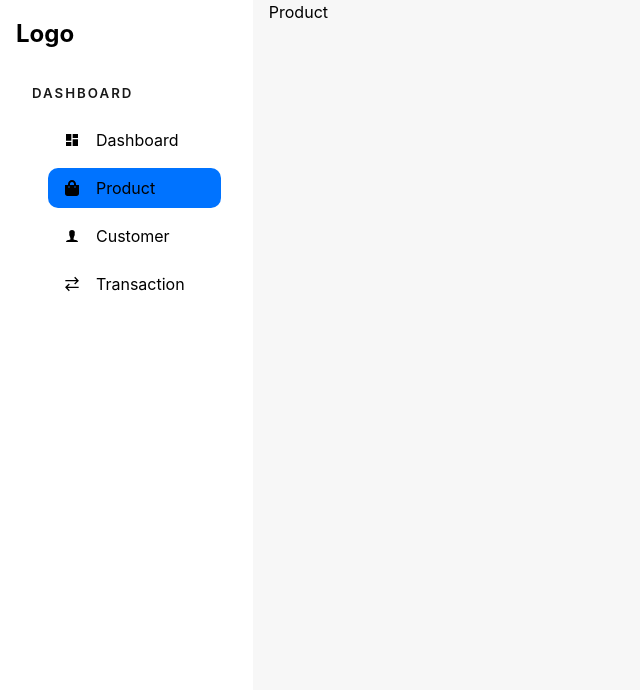
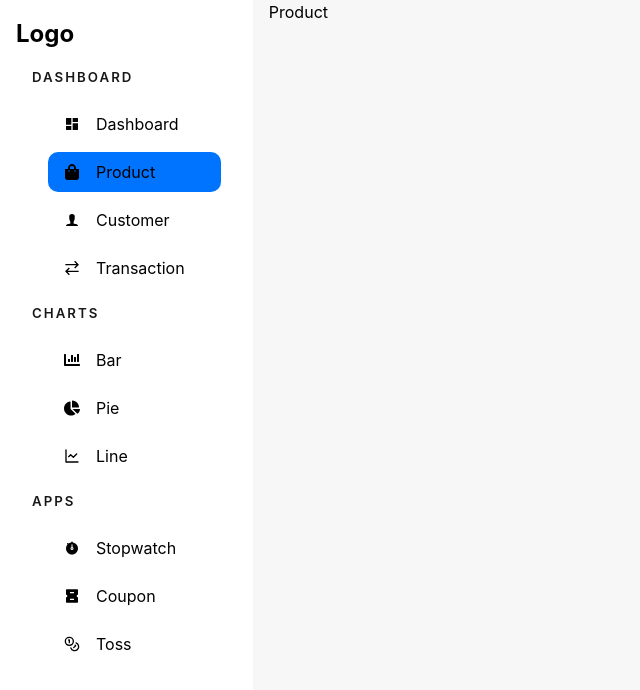
Before and after one commit to niks-nikhil-anand/React-Admin-Dashboard-with-Charts, a React (Vite) app: page /admin/product in a window 1280 px wide. Shown: the top 690 px of the page, without its empty margins (0-640 px from the left). Built offline with nearby package versions, Linux system fonts and the light colour scheme.

Commit message:
Admin SideBar is completed

```diff
--- a/src/component/AdminSideBar.tsx
+++ b/src/component/AdminSideBar.tsx
@@ -1,11 +1,13 @@
 import { IconType } from "react-icons";
 import {Link ,Location , useLocation} from 'react-router-dom'
-import { MdDashboard , MdProductionQuantityLimits } from "react-icons/md";
-import { FaShoppingBag } from "react-icons/fa";
+import { MdDashboard } from "react-icons/md";
+import { FaShoppingBag , FaChartBar , FaChartPie } from "react-icons/fa";
 import { IoIosPerson } from "react-icons/io";
 import { GrTransaction } from "react-icons/gr";
-
-
+import { LuLineChart } from "react-icons/lu";
+import { IoStopwatch } from "react-icons/io5";
+import { RiCoupon5Fill } from "react-icons/ri";
+import { LuCoins } from "react-icons/lu";
 
 
 const AdminSideBar = () => {
@@ -13,7 +15,18 @@ const AdminSideBar = () => {
   return (
     <aside>
       <h2>Logo</h2>
-      <div>
+      <Dashboard location={location} />
+      <Charts location={location} />
+      <Apps location={location} />
+    </aside>
+  )
+};
+
+
+// Dashboard component
+
+const Dashboard = ({location} : {location : Location}) => (
+  <div>
         <h5>Dashboard</h5>
         <ul>
           <Li
@@ -42,9 +55,65 @@ const AdminSideBar = () => {
           />
         </ul>
       </div>
-    </aside>
-  )
-};
+)
+
+// Charts Components
+
+const Charts = ({location} : {location : Location}) =>(
+      <div>
+        <h5>Charts</h5>
+        <ul>
+          <Li
+          url="/admin/chart/bar"
+          text="Bar"
+          Icon={FaChartBar}
+          location={location}
+          />
+          <Li
+          url="/admin/chart/pie"
+          text="Pie"
+          Icon={FaChartPie}
+          location={location}
+          />
+          <Li
+          url="/admin/chart/line"
+          text="Line"
+          Icon={LuLineChart}
+          location={location}
+          />
+
+        </ul>
+      </div>
+)
+
+// Addons Apps
+
+const Apps = ({location} : {location : Location})=> (
+  <div>
+        <h5>Apps</h5>
+        <ul>
+          <Li
+          url="/admin/app/stopwatch"
+          text="Stopwatch"
+          Icon={IoStopwatch}
+          location={location}
+          />
+          <Li
+          url="/admin/app/coupon"
+          text="Coupon"
+          Icon={RiCoupon5Fill}
+          location={location}
+          />
+          <Li
+          url="/admin/app/toss"
+          text="Toss"
+          Icon={LuCoins}
+          location={location}
+          />
+
+        </ul>
+      </div>
+)
 
 interface LiProps {
   url : string ,
--- a/src/styles/app.scss
+++ b/src/styles/app.scss
@@ -43,7 +43,7 @@ a{
         }
 
     > div {
-        margin: 2rem 1rem;
+        margin: 0.3rem 1rem;
         > h5 {
             @include heading(2px);
             opacity: 0.9;
```
